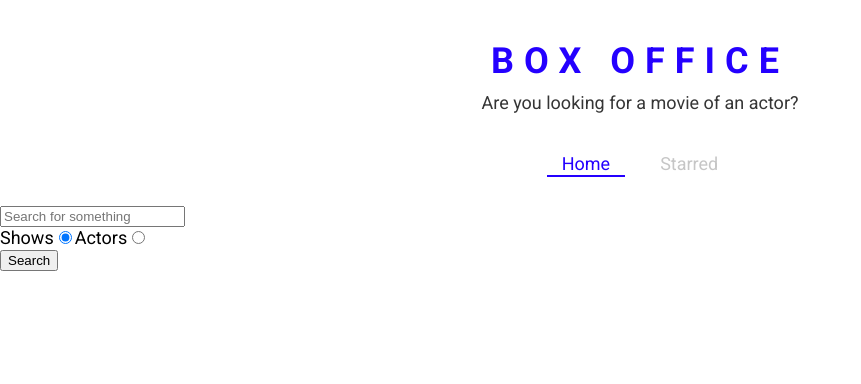
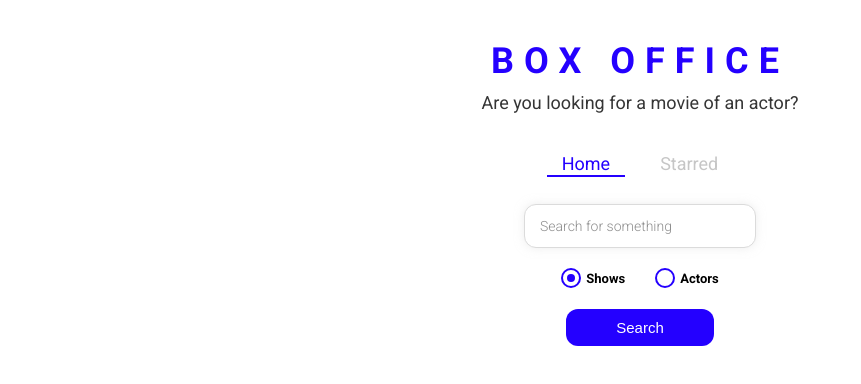
Before and after one commit to kritikas726/box-office, a React (Create React App) app: page / in a window 1280 px wide. Shown: the top 384 px of the page, without its empty margins (0-861 px from the left). Built offline with nearby package versions, Linux system fonts and the light colour scheme.

Commit message:
styled the entire app

```diff
--- /dev/null
+++ b/src/Components/CustomRadio.js
@@ -0,0 +1,66 @@
+import React from 'react';
+import styled from 'styled-components';
+
+const CustomRadio = ({ label, ...restProps }) => {
+  const RadioWrapper = styled.label`
+    display: block;
+    position: relative;
+    padding-left: 25px;
+    cursor: pointer;
+    font-size: 13px;
+    user-select: none;
+    font-weight: 700;
+    line-height: 1.65;
+
+    input {
+      position: absolute;
+      opacity: 0;
+      cursor: pointer;
+    }
+
+    span {
+      position: absolute;
+      top: 0;
+      left: 0;
+      height: 16px;
+      width: 16px;
+      background-color: #fff;
+      border: 2px solid ${({ theme }) => theme.mainColors.blue};
+      border-radius: 50%;
+    }
+
+    input:checked ~ span {
+      background-color: #fff;
+      border: 2px solid ${({ theme }) => theme.mainColors.blue};
+    }
+
+    span:after {
+      content: '';
+      position: absolute;
+      display: none;
+    }
+
+    input:checked ~ span:after {
+      display: block;
+    }
+
+    span:after {
+      top: 4px;
+      left: 4px;
+      width: 8px;
+      height: 8px;
+      border-radius: 50%;
+      background: ${({ theme }) => theme.mainColors.blue};
+    }
+  `;
+
+  return (
+    <RadioWrapper htmlFor={restProps.id}>
+      {label}
+      <input {...restProps} name="search" type="radio" />
+      <span />
+    </RadioWrapper>
+  );
+};
+
+export default CustomRadio;
--- a/src/Pages.js/Home.js
+++ b/src/Pages.js/Home.js
@@ -4,6 +4,12 @@
 import ShowGrid from '../Components/show/ShowGrid';
 import ActorGrid from '../Components/actor/ActorGrid';
 import { useLastQuery } from '../misc/custom-hooks';
+import {
+  RadioInputsWrapper,
+  SearchButtonWrapper,
+  SearchInput,
+} from './Home.styled';
+import CustomRadio from '../Components/CustomRadio';
 
 const Home = () => {
   const [input, setInput] = useLastQuery();
@@ -47,40 +53,38 @@
 
   return (
     <MainPageLayout>
-      <input
+      <SearchInput
         type="text"
         placeholder="Search for something"
         onChange={onInputChange}
         value={input}
         onKeyDown={onKeyDown}
       />
-      <div>
-        <label htmlFor="shows-search">
-          Shows
-          <input
-            name="search"
+      <RadioInputsWrapper>
+        <div>
+          <CustomRadio
+            label="Shows"
             id="shows-search"
-            type="radio"
             value="shows"
             checked={isShowSearch}
             onChange={onRadioChange}
           />
-        </label>
-        <label htmlFor="actors-search">
-          Actors
-          <input
-            name="search"
+        </div>
+        <div>
+          <CustomRadio
+            label="Actors"
             id="actors-search"
-            type="radio"
             value="people"
             checked={!isShowSearch}
             onChange={onRadioChange}
           />
-        </label>
-      </div>
-      <button type="button" onClick={onSearch}>
-        Search
-      </button>
+        </div>
+      </RadioInputsWrapper>
+      <SearchButtonWrapper>
+        <button type="button" onClick={onSearch}>
+          Search
+        </button>
+      </SearchButtonWrapper>
       {renderResults()}
     </MainPageLayout>
   );
--- /dev/null
+++ b/src/Pages.js/Home.styled.js
@@ -0,0 +1,49 @@
+import styled from 'styled-components';
+
+export const SearchInput = styled.input`
+  display: block;
+  font-family: 'Roboto', sans-serif;
+  width: 200px;
+  margin: auto;
+  outline: none;
+  padding: 13px 15px;
+  border: 1px solid #dbdbdb;
+  box-shadow: 0px 0px 10px 0px rgba(219, 219, 219, 0.5);
+  font-size: 14px;
+  border-radius: 12px;
+  color: #8d8d8d;
+
+  &::placeholder {
+    font-weight: 300;
+    color: #8d8d8d;
+  }
+`;
+
+export const RadioInputsWrapper = styled.div`
+  display: flex;
+  justify-content: center;
+  margin: 20px 0;
+
+  div {
+    margin: 0 15px;
+  }
+`;
+
+export const SearchButtonWrapper = styled.div`
+  text-align: center;
+  margin-bottom: 35px;
+
+  button {
+    color: #fff;
+    background-color: ${({ theme }) => theme.mainColors.blue};
+    margin: auto;
+    padding: 10px 50px;
+    font-size: 15px;
+    border: none;
+    outline: none;
+    border-radius: 12px;
+    &:hover {
+      cursor: pointer;
+    }
+  }
+`;
```
